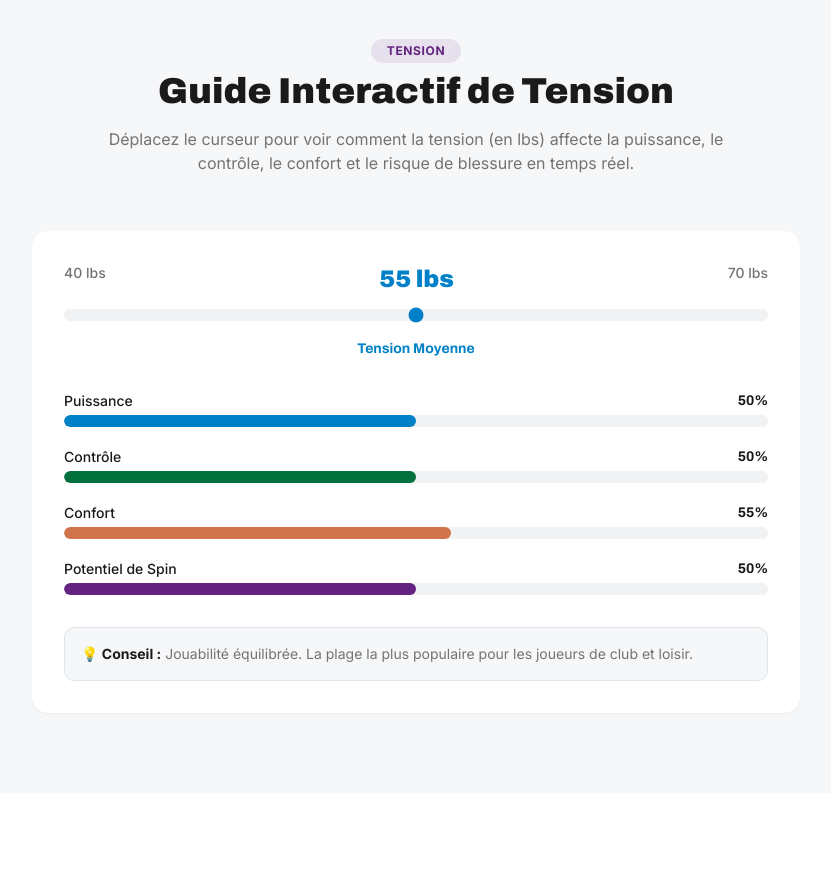
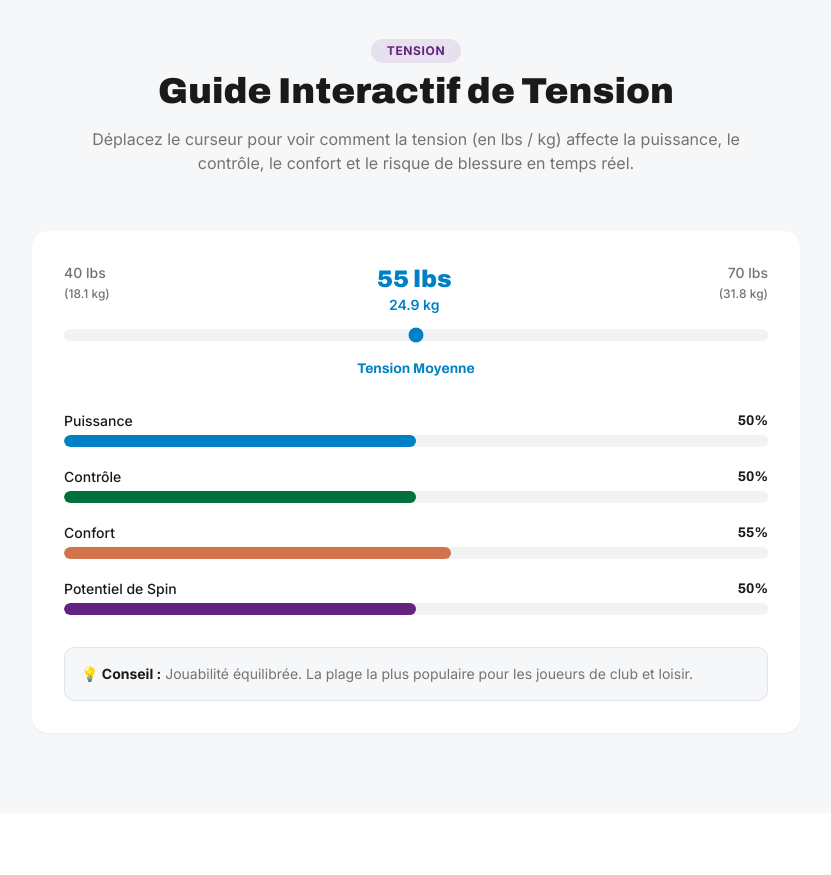
Before and after one commit to Heisendev/String-Lab, a React (Vite) app: page / in a window 1280 px wide. Shown: the part 2140-3015 px from the top of the page, without its empty margins (224-1055 px from the left). Built offline with nearby package versions, Linux system fonts and the light colour scheme; the HTML template or start-up script is replaced by a standard one.

Commit message:
add lbs/kg conversion

```diff
--- a/src/components/StringQuiz.tsx
+++ b/src/components/StringQuiz.tsx
@@ -32,7 +32,7 @@ const questions: Question[] = [
     id: "breakFrequency",
     question: "À quelle fréquence cassez-vous vos cordes ?",
     options: [
-      { label: "Très souvent (toutes les 1-2 semaines)", value: "often" },
+      { label: "Très souvent (plusieurs fois par semaine)", value: "often" },
       { label: "De temps en temps (1x par mois)", value: "sometimes" },
       { label: "Rarement (cordes usées avant de casser)", value: "rarely" },
     ],
--- a/src/components/TensionSlider.tsx
+++ b/src/components/TensionSlider.tsx
@@ -6,6 +6,10 @@ const TensionSlider = () => {
   const min = 40;
   const max = 70;
   const pct = ((tension - min) / (max - min)) * 100;
+
+  const tensionKg = Math.round(tension * 0.453592 * 10) / 10;
+  const minKg = Math.round(min * 0.453592 * 10) / 10;
+  const maxKg = Math.round(max * 0.453592 * 10) / 10;
 
   const power = Math.round(100 - pct);
   const control = Math.round(pct);
@@ -36,7 +40,7 @@ const TensionSlider = () => {
             Guide Interactif de Tension
           </h2>
           <p className="mx-auto mt-4 max-w-2xl text-muted-foreground">
-            Déplacez le curseur pour voir comment la tension (en lbs) affecte la
+            Déplacez le curseur pour voir comment la tension (en lbs / kg) affecte la
             puissance, le contrôle, le confort et le risque de blessure en temps réel.
           </p>
         </motion.div>
@@ -44,11 +48,16 @@ const TensionSlider = () => {
         <div className="mx-auto max-w-3xl rounded-2xl bg-card p-8 shadow-sm">
           <div className="mb-8">
             <div className="mb-2 flex justify-between text-sm font-medium text-muted-foreground">
-              <span>{min} lbs</span>
-              <span className={`font-display text-2xl font-black ${zone.color}`}>
-                {tension} lbs
-              </span>
-              <span>{max} lbs</span>
+              <span>{min} lbs<br /><span className="text-xs">({minKg} kg)</span></span>
+              <div className="text-center">
+                <span className={`font-display text-2xl font-black ${zone.color}`}>
+                  {tension} lbs
+                </span>
+                <span className={`block text-sm font-semibold ${zone.color}`}>
+                  {tensionKg} kg
+                </span>
+              </div>
+              <span className="text-right">{max} lbs<br /><span className="text-xs">({maxKg} kg)</span></span>
             </div>
             <input
               type="range"
```
